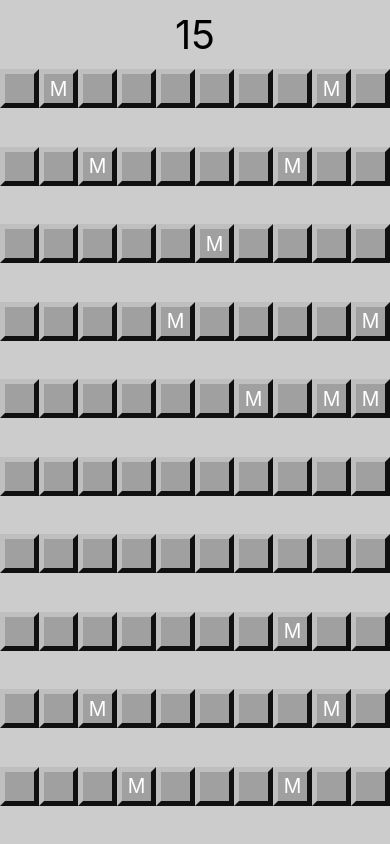
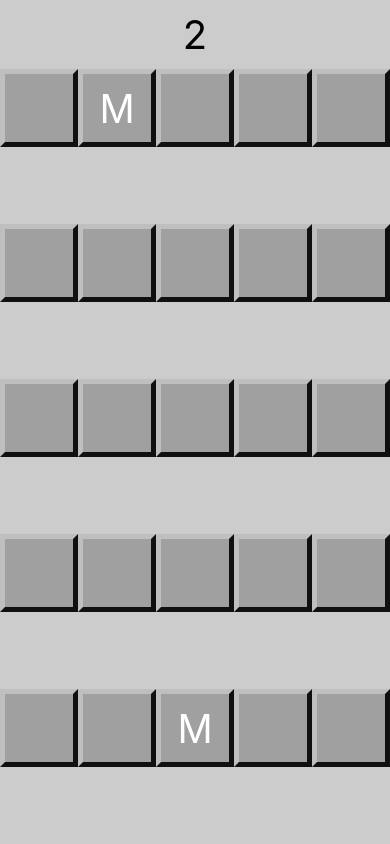
Before and after one commit to EmployingDGC/minesweeper_react_native, a React Native app: screen / in a window 390 px wide. Built offline with nearby package versions, Linux system fonts and the light colour scheme.

Commit message:
Update Main
add position on mines and count mines

```diff
--- a/src/App.js
+++ b/src/App.js
@@ -16,10 +16,9 @@ class App extends React.Component {
         }
 
         this.properts = {
-            mines: 15,
-            rows: 10,
-            columns: 10,
-
+            mines: 2,
+            rows: 5,
+            columns: 5,
         }
     }
 
--- a/src/components/Main/index.js
+++ b/src/components/Main/index.js
@@ -15,23 +15,87 @@ class Main extends React.Component {
         }
     }
 
-    createCell = (qty) => {
+    removeItemAll = (arr, value) => {
+        let i = 0;
+
+        while (i < arr.length) {
+            if (arr[i] === value) {
+                arr.splice(i, 1);
+            }
+
+            else {
+                i += 1;
+            }
+        }
+    }
+
+    createCells = (qtyCell) => {
+        const column = this.props.column;
+        const qtyMines = this.props.mines;
         const listComponents = [];
 
         let posMines = [];
+        let posMinesCount = [];
+        let countAux = [];
+        let allCell = [];
 
-        for (let i = 0; i < this.props.mines; i++) {
-            const random = parseInt(Math.random() * qty + 1);
+        for (let i = 0; i < qtyMines; i++) {
+            const random = parseInt(Math.random() * qtyCell);
+            // const random = 5;
 
             if (posMines.includes(random)) {
                 i -= 1;
                 continue;
             }
 
+            if (random - column >= 0) {
+                if (random - column - 1 >= 0 && !(random % column == 0)) {
+                    countAux.push(random - column - 1);
+                }
+
+                countAux.push(random - column);
+
+                if (!((random + 1) % column == 0)) {
+                    countAux.push(random - column + 1);
+                }
+            }
+
+            if (!(random % column == 0)) {
+                countAux.push(random - 1);
+            }
+
+            if (!((random + 1) % column == 0)) {
+                countAux.push(random + 1);
+            }
+
+            if (random + column < qtyCell) {
+                if (!(random % column == 0)) {
+                    countAux.push(random + column - 1);
+                }
+
+                countAux.push(random + column);
+
+                if (!((random + 1) % column == 0)) {
+                    countAux.push(random + column + 1);
+                }
+            }
+
             posMines.push(random);
         }
 
-        for (let i = 0; i < qty; i++) {
+        for (let i = 0; i < posMines.length; i++) {
+            const mine = posMines[i];
+
+            this.removeItemAll(countAux, mine);
+        }
+
+        for (let i = 0; i < qtyCell; i++) {
+
+        }
+
+        console.log(`\n\n\t${qtyCell}\n\t${posMines}\n\t${countAux}\n\t${posMinesCount}\n\n`);
+
+        for (let i = 0; i < qtyCell; i++) {
             let value = "";
 
             if (posMines.includes(i)) {
@@ -39,21 +103,21 @@ class Main extends React.Component {
             }
 
             const component = (
-                <View>
+                <View key={i}>
                     <CustomButton
                         tittle={value}
                         styleButton={[
                             styles.button,
                             {
-                                width: Dimensions.get("window").width / this.props.row,
-                                height: Dimensions.get("window").width / this.props.row,
+                                width: Dimensions.get("window").width / column,
+                                height: Dimensions.get("window").width / column,
                             },
                         ]}
                         styleText={[
                             styles.text,
                             {
                                 display: "flex",
-                                fontSize: (Dimensions.get("window").width / this.props.row) / 2,
+                                fontSize: (Dimensions.get("window").width / column) / 2,
                             }
                         ]}
                         onPress={() => {}}
@@ -70,7 +134,7 @@ class Main extends React.Component {
     render() {
         return (
             <View style={[styles.container]}>
-                {this.createCell(this.props.row * this.props.column)}
+                {this.createCells(this.props.row * this.props.column)}
             </View>
         )
     };
```
